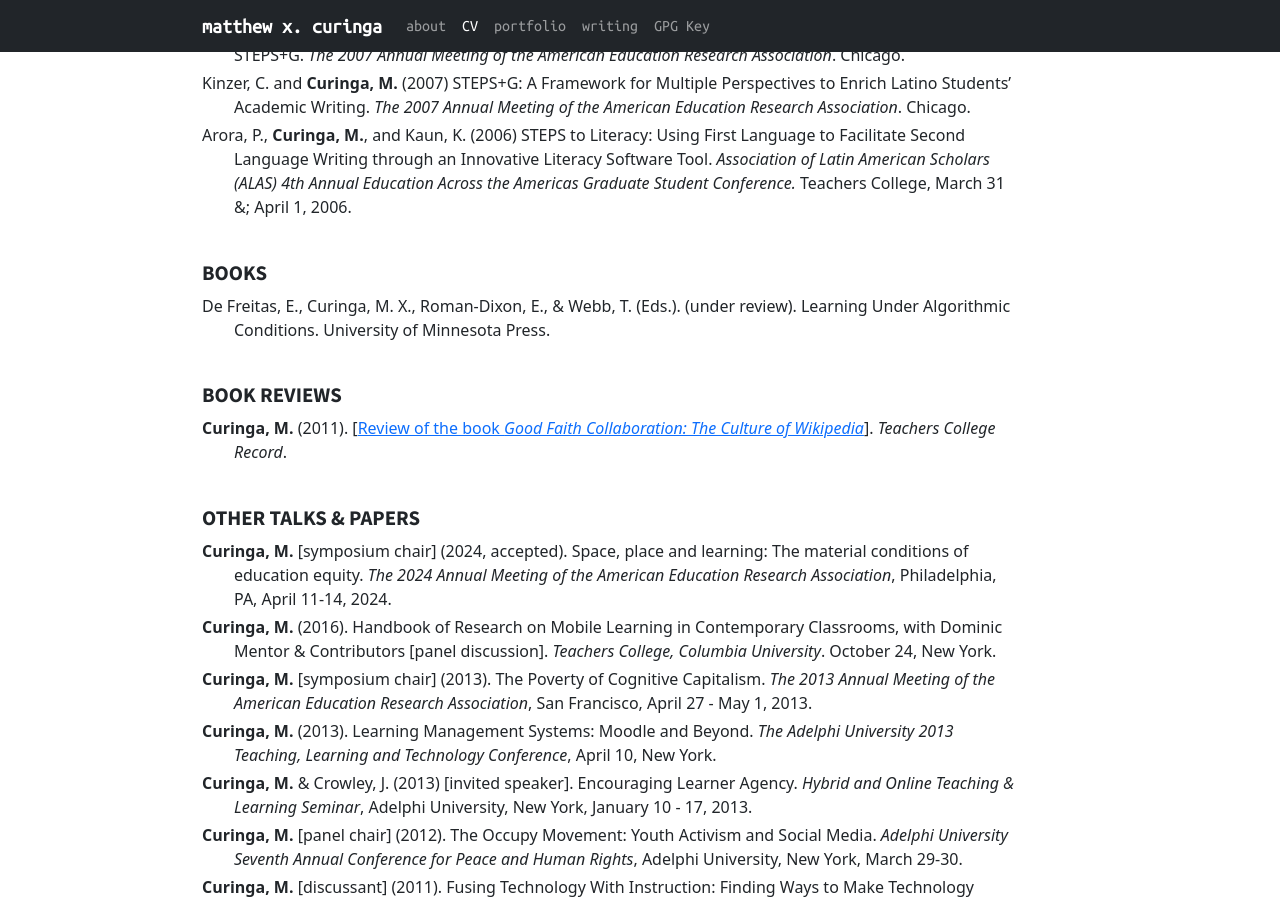
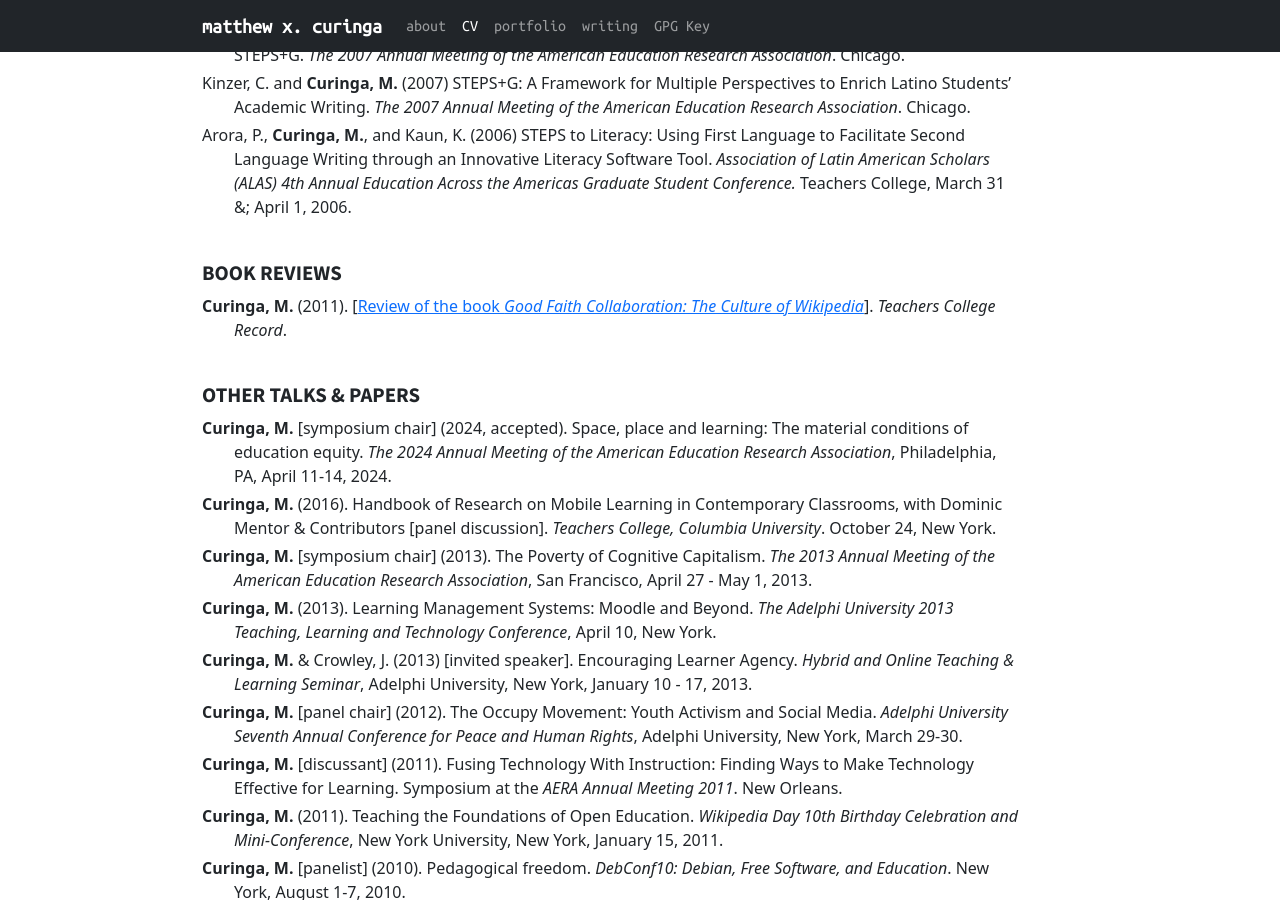
Before and after one commit to mcuringa/mcuringa.github.com, a Jekyll site: the page built from cv.md, in a window 1280 px wide and 900 px high, scrolled down 2982 px. Built offline with Jekyll 4.4.1, drawn with Linux system fonts in a browser that asks for light colours.

Commit message:
open data 2024

```diff
--- a/cv.md
+++ b/cv.md
@@ -147,10 +147,6 @@ Kleifgen, J., **Curinga, M.**, and Kaun, K. (2007) Multimodal Resources for Writ
 Kinzer, C. and **Curinga, M.** (2007) STEPS+G: A Framework for Multiple Perspectives to Enrich Latino Students&#8217; Academic Writing. _The 2007 Annual Meeting of the American Education Research Association_. Chicago.
 
 Arora, P., **Curinga, M.**, and Kaun, K. (2006) STEPS to Literacy: Using First Language to Facilitate Second Language Writing through an Innovative Literacy Software Tool. _Association of Latin American Scholars (ALAS) 4th Annual Education Across the Americas Graduate Student Conference._ Teachers College, March 31 &; April 1, 2006.
-
-Books
------
-De Freitas, E., Curinga, M. X., Roman-Dixon, E., & Webb, T. (Eds.). (under review). Learning Under Algorithmic Conditions. University of Minnesota Press.
 
 
 Book Reviews
```
